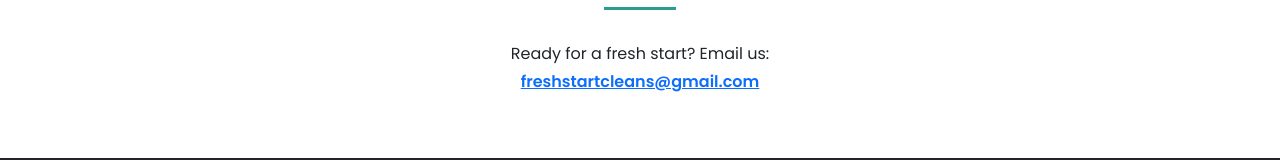
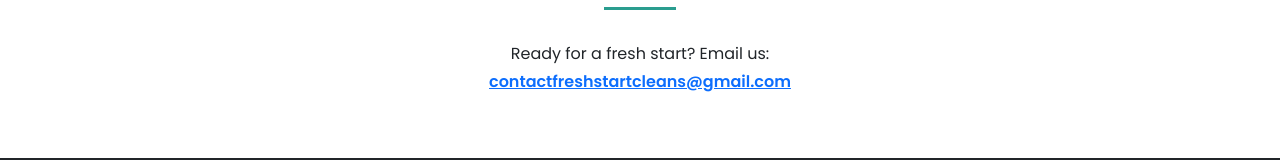
Before and after one commit to QuitHub/freshstartcleans, a plain HTML site: page index.html in a window 1280 px wide. Shown: the part 2218-2378 px from the top of the page. Drawn offline with nearby package versions, Linux system fonts and the light colour scheme.

Commit message:
Update index.html

```diff
--- a/index.html
+++ b/index.html
@@ -161,7 +161,7 @@
     <h2 class="fw-semibold">Get in Touch</h2>
     <div class="section-divider"></div>
     <p class="mb-1">Ready for a fresh start? Email us:</p>
-    <p><a href="mailto:freshstartcleans@gmail.com" class="fw-semibold">freshstartcleans@gmail.com</a></p>
+    <p><a href="mailto:contactfreshstartcleans@gmail.com" class="fw-semibold">contactfreshstartcleans@gmail.com</a></p>
   </div>
 </section>
 
```
